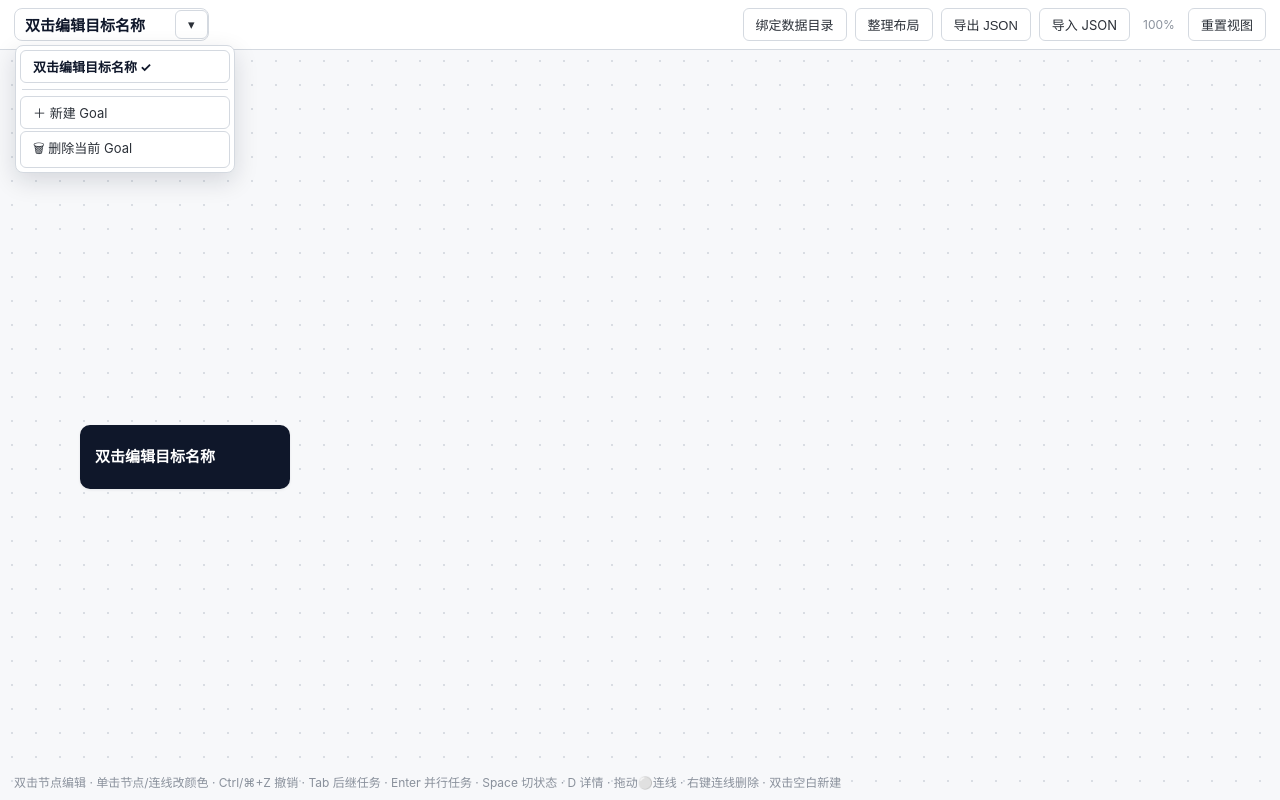
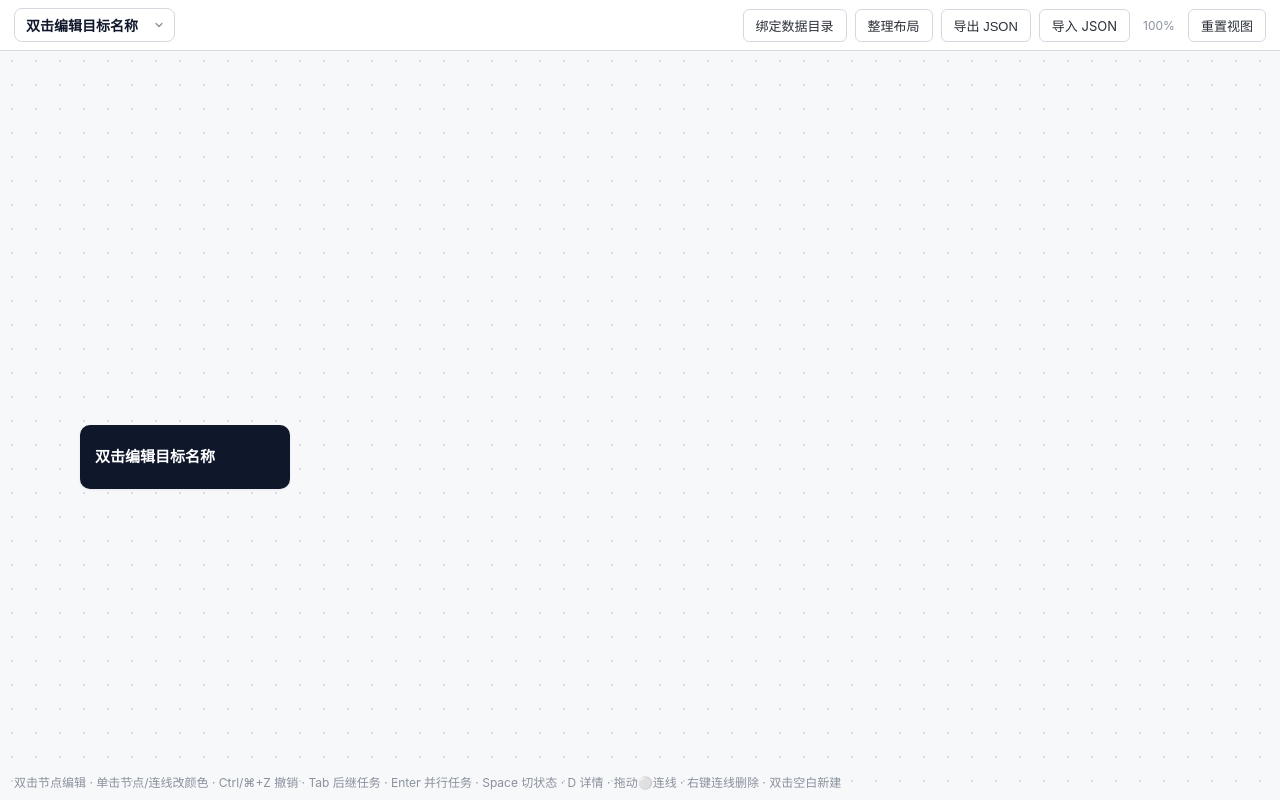
Before and after one commit to zhongyu-guo/tutask, a website with bundled scripts: page src/index.html in a window 1280 px wide. Built offline with nearby package versions, Linux system fonts and the light colour scheme.

Commit message:
feat: refine goal title control — compact pill + fixed-width menu
The dropdown grew to fit the longest goal title (blowing it up to a full
row) and the rows looked like heavy boxed inputs. Redesign per approved
mockup:
- collapsed pill: lighter 14px/600 title, truncated with ellipsis, SVG
  chevron instead of the heavy ▾ glyph
- dropdown: fixed 240px width with scroll, '切换目标' header, flat compact
  rows, current goal marked with a check + tint, divider, line-icon
  new/delete actions (delete shows danger tint on hover)
- scope #toolbar button styling to direct children so it no longer bleeds
  onto the nested goal-menu buttons (the boxed-row bug)
- inline rename shows a focus ring via a .renaming class

```diff
--- a/src/index.html
+++ b/src/index.html
@@ -13,7 +13,7 @@
   <div id="goalControl">
     <span id="goalName" tabindex="0" title="点击重命名"></span>
     <input id="goalNameInput" title="Goal 标题（改名）" placeholder="目标名称" hidden>
-    <button id="goalMenuBtn" title="切换 / 新建 / 删除 Goal" aria-label="Goal 菜单">▾</button>
+    <button id="goalMenuBtn" title="切换 / 新建 / 删除 Goal" aria-label="Goal 菜单"><svg width="12" height="12" viewBox="0 0 24 24" fill="none" stroke="currentColor" stroke-width="2.5" stroke-linecap="round" stroke-linejoin="round"><polyline points="6 9 12 15 18 9"></polyline></svg></button>
     <div id="goalMenu" hidden></div>
   </div>
   <div class="spacer"></div>
--- a/src/styles.css
+++ b/src/styles.css
@@ -36,43 +36,49 @@
   position: relative; display: flex; align-items: center;
   border: 1px solid var(--border); border-radius: 8px; background: #fff;
 }
+#goalControl.renaming { border-color: var(--doing); box-shadow: 0 0 0 3px rgba(59, 130, 246, 0.15); }
 #goalName, #goalNameInput {
-  font-size: 15px; font-weight: 700; color: var(--goal);
-  padding: 5px 6px 5px 10px; min-width: 160px; max-width: 320px;
+  font-size: 14px; font-weight: 600; color: var(--goal);
+  padding: 6px 6px 6px 11px;
 }
 #goalName {
-  cursor: text; border-radius: 7px 0 0 7px;
+  cursor: text; border-radius: 7px 0 0 7px; max-width: 200px;
   white-space: nowrap; overflow: hidden; text-overflow: ellipsis;
 }
 #goalName:hover { background: #f0f2f5; }
-#goalNameInput { border: none; outline: none; background: transparent; }
+#goalNameInput { border: none; outline: none; background: transparent; width: 210px; }
 #goalMenuBtn {
-  border: none; background: none; color: var(--muted);
-  font-size: 13px; padding: 7px 10px 7px 6px; border-radius: 0 7px 7px 0; cursor: pointer;
+  display: flex; align-items: center; border: none; background: none;
+  color: var(--muted); padding: 7px 9px; border-radius: 0 7px 7px 0; cursor: pointer;
 }
 #goalMenuBtn:hover { background: #f0f2f5; }
 #goalMenu {
-  position: absolute; top: 100%; left: 0; margin-top: 5px; z-index: 30;
-  background: #fff; border: 1px solid var(--border); border-radius: 8px;
-  box-shadow: 0 8px 24px rgba(15, 23, 42, 0.14); padding: 4px; min-width: 220px;
-  display: flex; flex-direction: column; gap: 2px;
+  position: absolute; top: calc(100% + 5px); left: 0; z-index: 30;
+  width: 240px; max-height: 300px; overflow-y: auto;
+  background: #fff; border: 1px solid var(--border); border-radius: 10px;
+  box-shadow: 0 8px 24px rgba(15, 23, 42, 0.14); padding: 4px;
 }
+#goalMenu .goal-menu-label { font-size: 11px; color: #b6bcc6; padding: 6px 10px 4px; }
 #goalMenu button {
-  display: block; width: 100%; text-align: left; font-family: inherit;
-  font-size: 13px; padding: 7px 10px; border: none; background: none;
-  border-radius: 6px; cursor: pointer; color: var(--text);
-  white-space: nowrap; overflow: hidden; text-overflow: ellipsis;
+  display: flex; align-items: center; gap: 8px; width: 100%; text-align: left;
+  font-family: inherit; font-size: 13px; padding: 7px 10px; border: none;
+  background: none; border-radius: 6px; cursor: pointer; color: var(--text);
 }
-#goalMenu button:hover { background: #f0f2f5; }
-#goalMenu .goal-menu-item.current { font-weight: 700; color: var(--goal); }
-#goalMenu .goal-menu-item.current::after { content: ' ✓'; }
-#goalMenu .goal-menu-sep { height: 1px; background: var(--border); margin: 4px 2px; }
+#goalMenu button:hover { background: #f5f6f8; }
+#goalMenu .goal-menu-check { flex: 0 0 14px; color: var(--doing); font-weight: 700; }
+#goalMenu .goal-menu-text { overflow: hidden; text-overflow: ellipsis; white-space: nowrap; }
+#goalMenu .goal-menu-item.current { background: #eef2ff; }
+#goalMenu .goal-menu-item.current .goal-menu-text { font-weight: 600; color: var(--goal); }
+#goalMenu .goal-menu-sep { height: 1px; background: var(--border); margin: 5px 6px; }
+#goalMenu .goal-menu-action { color: var(--muted); }
+#goalMenu .goal-menu-action svg { flex: 0 0 auto; }
+#goalMenu .goal-menu-action.danger:hover { background: #fee2e2; color: var(--danger); }
 #toolbar .spacer { flex: 1; }
-#toolbar button, #toolbar label.btn {
+#toolbar > button, #toolbar > label.btn {
   font-size: 13px; padding: 6px 12px; cursor: pointer;
   background: #fff; border: 1px solid var(--border); border-radius: 6px; color: var(--text);
 }
-#toolbar button:hover, #toolbar label.btn:hover { background: #f0f2f5; }
+#toolbar > button:hover, #toolbar > label.btn:hover { background: #f0f2f5; }
 #zoomLabel { font-size: 12px; color: var(--muted); min-width: 42px; text-align: center; }
 #importFile { display: none; }
 
--- a/src/ui/interactions.js
+++ b/src/ui/interactions.js
@@ -432,6 +432,7 @@
 // ---------- goal title control: inline rename + switch/new/delete menu ----------
 
 function setupGoalControl() {
+  const control = document.getElementById('goalControl')
   const name = document.getElementById('goalName')
   const input = document.getElementById('goalNameInput')
   const menu = document.getElementById('goalMenu')
@@ -442,6 +443,7 @@
     input.value = appState.goal.title
     name.hidden = true
     input.hidden = false
+    control.classList.add('renaming')
     input.focus()
     input.select()
   }
@@ -449,6 +451,7 @@
     if (input.hidden) return
     input.hidden = true
     name.hidden = false
+    control.classList.remove('renaming')
     const title = input.value.trim() || appState.goal.title
     if (commit && title !== appState.goal.title) {
       setStore(renameCurrentGoal(appState.store, title))
@@ -470,14 +473,16 @@
   menu.addEventListener('click', e => {
     const item = e.target.closest('.goal-menu-item')
     if (item) { closeMenu(); setStore(switchGoal(appState.store, item.dataset.id)); return }
-    if (e.target.id === 'goalMenuNew') {
+    const action = e.target.closest('.goal-menu-action')
+    if (!action) return
+    if (action.id === 'goalMenuNew') {
       closeMenu()
       const newName = window.prompt('新 Goal 的名称：', '新目标')
       if (newName === null) return
       setStore(addGoal(appState.store, createGoal(newName.trim() || '新目标')))
       return
     }
-    if (e.target.id === 'goalMenuDelete') {
+    if (action.id === 'goalMenuDelete') {
       closeMenu()
       if (appState.store.goals.length === 1) {
         window.alert('至少保留一个 Goal，无法删除')
--- a/src/ui/render.js
+++ b/src/ui/render.js
@@ -167,25 +167,7 @@
   const goalNameInput = document.getElementById('goalNameInput')
   if (document.activeElement !== goalNameInput) goalNameInput.value = goal.title
 
-  const menu = document.getElementById('goalMenu')
-  menu.innerHTML = ''
-  for (const entry of appState.store.goals) {
-    const item = document.createElement('button')
-    item.className = 'goal-menu-item' + (entry.id === appState.store.currentId ? ' current' : '')
-    item.dataset.id = entry.id
-    item.textContent = entry.goal.title || '（未命名）'
-    menu.appendChild(item)
-  }
-  const sep = document.createElement('div')
-  sep.className = 'goal-menu-sep'
-  menu.appendChild(sep)
-  for (const [id, label] of [['goalMenuNew', '＋ 新建 Goal'], ['goalMenuDelete', '🗑 删除当前 Goal']]) {
-    const action = document.createElement('button')
-    action.id = id
-    action.className = 'goal-menu-action'
-    action.textContent = label
-    menu.appendChild(action)
-  }
+  renderGoalMenu(document.getElementById('goalMenu'))
 
   const fileStatus = document.getElementById('fileStatus')
   fileStatus.hidden = !fileBound()
@@ -210,6 +192,54 @@
 export function autosizeTitleInput(el) {
   el.style.height = 'auto'
   el.style.height = el.scrollHeight + 'px'
+}
+
+// constant icon markup (no user input) for the goal dropdown actions
+const GOAL_ACTIONS = [
+  { id: 'goalMenuNew', danger: false, label: '新建目标',
+    icon: '<svg width="15" height="15" viewBox="0 0 24 24" fill="none" stroke="currentColor" stroke-width="2" stroke-linecap="round"><line x1="12" y1="5" x2="12" y2="19"/><line x1="5" y1="12" x2="19" y2="12"/></svg>' },
+  { id: 'goalMenuDelete', danger: true, label: '删除当前目标',
+    icon: '<svg width="15" height="15" viewBox="0 0 24 24" fill="none" stroke="currentColor" stroke-width="2" stroke-linecap="round" stroke-linejoin="round"><polyline points="3 6 5 6 21 6"/><path d="M19 6l-1 14a2 2 0 0 1-2 2H8a2 2 0 0 1-2-2L5 6m3 0V4a2 2 0 0 1 2-2h4a2 2 0 0 1 2 2v2"/></svg>' }
+]
+
+function renderGoalMenu(menu) {
+  menu.innerHTML = ''
+  const label = document.createElement('div')
+  label.className = 'goal-menu-label'
+  label.textContent = '切换目标'
+  menu.appendChild(label)
+
+  for (const entry of appState.store.goals) {
+    const current = entry.id === appState.store.currentId
+    const item = document.createElement('button')
+    item.className = 'goal-menu-item' + (current ? ' current' : '')
+    item.dataset.id = entry.id
+    const title = entry.goal.title || '（未命名）'
+    item.title = title
+    const check = document.createElement('span')
+    check.className = 'goal-menu-check'
+    check.textContent = current ? '✓' : ''
+    const text = document.createElement('span')
+    text.className = 'goal-menu-text'
+    text.textContent = title
+    item.append(check, text)
+    menu.appendChild(item)
+  }
+
+  const sep = document.createElement('div')
+  sep.className = 'goal-menu-sep'
+  menu.appendChild(sep)
+
+  for (const action of GOAL_ACTIONS) {
+    const btn = document.createElement('button')
+    btn.id = action.id
+    btn.className = 'goal-menu-action' + (action.danger ? ' danger' : '')
+    btn.innerHTML = action.icon
+    const text = document.createElement('span')
+    text.textContent = action.label
+    btn.appendChild(text)
+    menu.appendChild(btn)
+  }
 }
 
 function syncMeasuredNodeHeights(layer, visible) {
```
